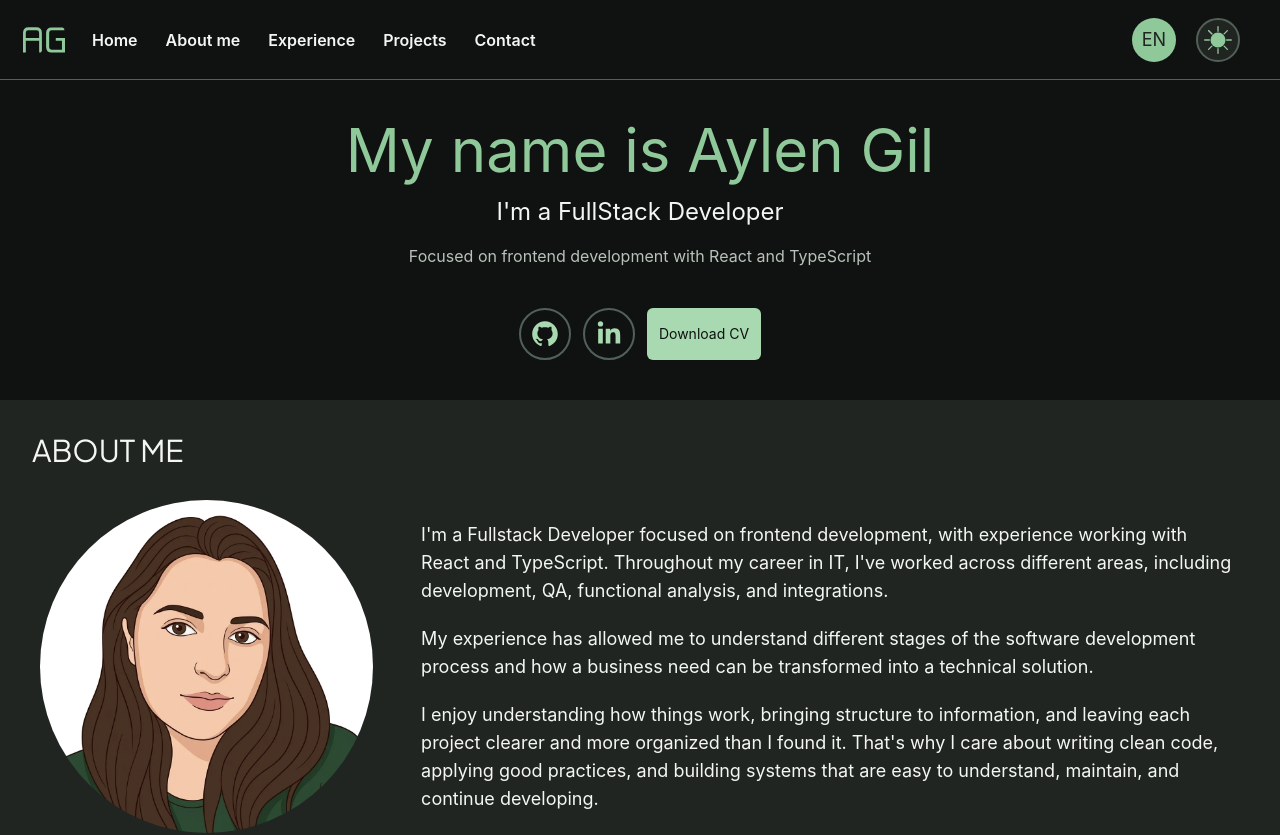
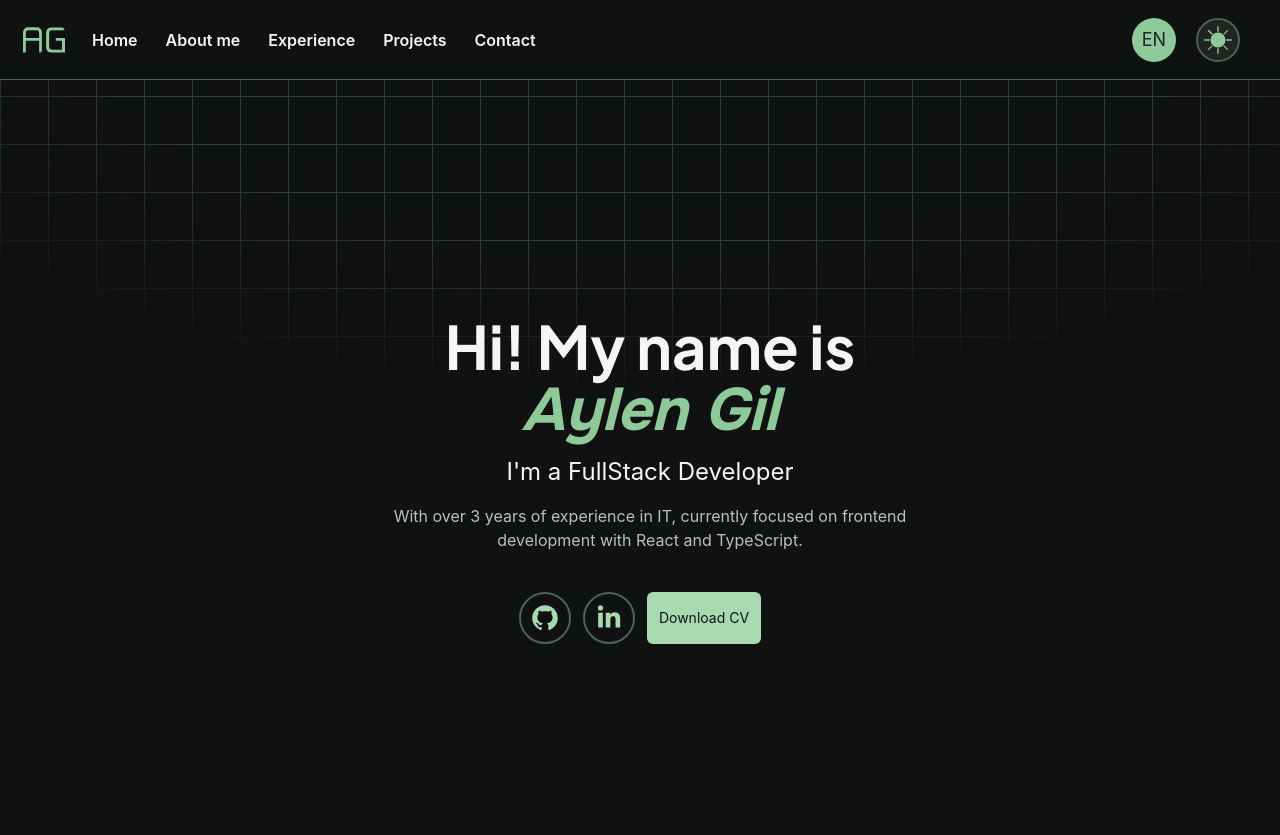
Before and after one commit to Loreaylen/portfolio2026, a React (Vite) app: page / in a window 1280 px wide. Shown: the top 835 px of the page. Built offline with nearby package versions, Linux system fonts and the light colour scheme.

Commit message:
refactor: Modify greeting. Implement background pattern

```diff
--- a/input.css
+++ b/input.css
@@ -37,3 +37,26 @@
   --ui-link:#2D4934;
   --ui-accent:#2D4934;
 }
+
+@layer components {
+
+
+.hero-pattern {
+background-image:
+linear-gradient(var(--color-action) 1px, transparent 1px),
+linear-gradient(to right, var(--color-action) 1px, transparent 1px);
+;
+  background-size: 3rem 3rem;
+  background-color: var(--color-background);
+  opacity: 0.25;
+mask-image: radial-gradient(
+    ellipse 70% 50% at 50% 0%,
+    #000 60%,
+    transparent 100%)
+}
+
+}
+
+/*
+
+*/
--- a/src/components/About/About.tsx
+++ b/src/components/About/About.tsx
@@ -6,18 +6,18 @@ import avatar from '@/assets/img/avatar_v2.webp'
 const About = () => {
   const { t } = useTranslation(['translation', 'common'])
 
-  const paragraphs = t('about.paragraphs', { ns:'translation', returnObjects: true }) as Array<string>
+  const paragraphs = t('about.paragraphs', { ns: 'translation', returnObjects: true }) as Array<string>
 
   return (
     <Section id='about' className="bg-cards">
       <Heading>{t('about.title')}</Heading>
       <div className="flex flex-row gap-2 items-center  max-lg:flex-col">
-      <div className="p-5"><img className="rounded-full" src={avatar} alt={t('aboutImageAlt', {ns: 'common'})} /></div>
-      <article className="text-text-primary p-5 flex flex-col gap-5 text-lg max-lg:text-sm">
-        {
-          paragraphs.map((text: string, i:number) => <p key={i}>{text}</p>)
-        }
-      </article>
+        <div className="p-5"><img className="rounded-full max-sm:w-full max-w-sm" src={avatar} alt={t('aboutImageAlt', { ns: 'common' })} /></div>
+        <article className="text-text-primary p-5 flex flex-col gap-5 text-lg max-lg:text-sm">
+          {
+            paragraphs.map((text: string, i: number) => <p key={i}>{text}</p>)
+          }
+        </article>
       </div>
     </Section>
   )
--- a/src/components/Hero/Hero.tsx
+++ b/src/components/Hero/Hero.tsx
@@ -1,4 +1,4 @@
-import { useTranslation } from "react-i18next";
+import { useTranslation, Trans } from "react-i18next";
 import  Section  from "../ui/Section";
 import SocialLink from '../SocialLink/SocialLink'
 import cvEn from '/cv/AylenGil_CV_EN.pdf'
@@ -11,13 +11,18 @@ const Hero = () => {
   const language:string = i18n.resolvedLanguage || 'en'
 
   return (
-    <Section id='home' className="bg-background mt-15 flex flex-col align-center justify-center">
-      <div className='text-center flex flex-col gap-4 py-5'>
-        <h1 className="text-action text-6xl max-lg:text-4xl">{t('hero.title', {ns:'translation'})}</h1>
-        <h2 className="text-text-primary text-2xl">{t('hero.role',{ns:'translation'})}</h2>
-        <span className="text-text-secondary text-base max-lg:text-base">{t('hero.focus',{ns:'translation'})}</span>
+    <Section id='home' className="bg-background mt-15 flex flex-col align-center justify-center items-center h-screen overflow-hidden">
+        <div className="hero-pattern absolute inset-0 pointer-events-none"></div>
+
+      <div className='z-10 text-center flex flex-col gap-4 py-5 max-w-xl md:ml-5'>
+        <Trans
+        parent='h1'
+        components={{span: <span className="text-action italic font-onest"></span>}}
+         className="text-text-primary text-6xl max-lg:text-4xl font-jakarta font-bold">{t('hero.title')}</Trans>
+        <h2 className="text-text-primary text-2xl">{t('hero.role')}</h2>
+        <span className="text-text-secondary text-base max-lg:text-base">{t('hero.focus')}</span>
       </div>
-      <div className='flex flex-row justify-center align-center gap-3 py-5'>
+      <div className='z-10 flex flex-row justify-center align-center gap-3 py-5'>
         <SocialLink socialType='github'/>
         <SocialLink socialType='linkedin'/>
         <a
--- a/src/components/ui/Heading.tsx
+++ b/src/components/ui/Heading.tsx
@@ -5,7 +5,7 @@ interface HeadingProps {
 
 const Heading = ({children, className}: HeadingProps) => {
   return (
-    <h2 className={`p-3 text-text-primary font-jakarta text-3xl max-lg:text-2xl uppercase ${className}`}>
+    <h2 className={`p-3 text-text-primary font-jakarta text-2xl max-lg:text-xl uppercase ${className}`}>
       {children}
     </h2>
   )
--- a/src/components/ui/Section.tsx
+++ b/src/components/ui/Section.tsx
@@ -8,7 +8,7 @@ interface SectionProps extends PropsWithChildren {
 const Section = ({children, className, id}: SectionProps) => {
 
   return(
-    <section  id={id} className={`p-5 ${className}`}>
+    <section id={id} className={`p-5 ${className}`}>
       {children}
     </section>
   )
--- a/src/i18n/en/en.json
+++ b/src/i18n/en/en.json
@@ -9,9 +9,9 @@
     "contact": "Contact"
   },
   "hero": {
-    "title": "My name is Aylen Gil",
+    "title": "Hi! My name is <span>Aylen Gil</span>",
     "role": "I'm a FullStack Developer",
-    "focus": "Focused on frontend development with React and TypeScript"
+    "focus": "With over 3 years of experience in IT, currently focused on frontend development with React and TypeScript."
   },
   "about": {
     "title": "About me",
--- a/src/i18n/es/es.json
+++ b/src/i18n/es/es.json
@@ -9,9 +9,9 @@
     "contact": "Contacto"
   },
   "hero": {
-    "title": "Mi nombre es Aylen Gil",
+    "title": "¡Hola! Mi nombre es <span>Aylen Gil</span>",
     "role": "Soy desarrolladora FullStack",
-    "focus": "Enfocada en desarrollo frontend con React y TypeScript"
+    "focus": "Con más de 3 años de experiencia en IT, actualmente orientada al desarrollo frontend con React y TypeScript."
   },
   "about": {
     "title": "Sobre mí",
```
